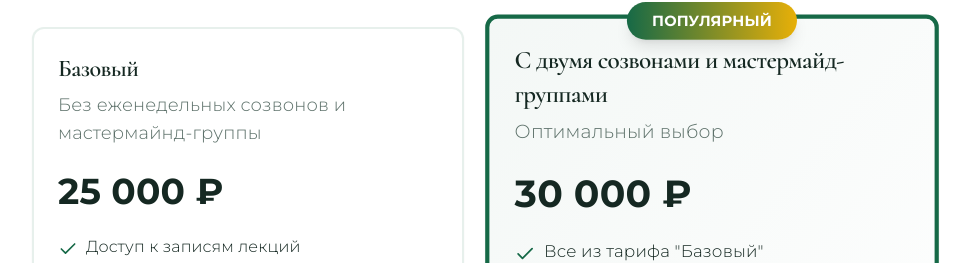
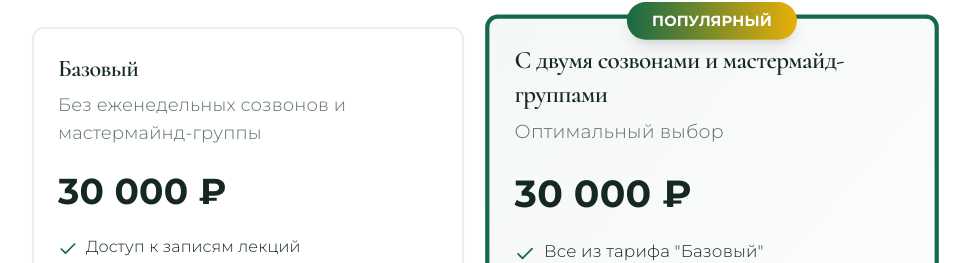
Before and after one commit to pr-poehali-dev/neuro-design-course-1, a React (Vite) app: page / in a window 1280 px wide. Shown: the part 4897-5160 px from the top of the page, without its empty margins (160-1130 px from the left). Built offline with nearby package versions, Linux system fonts and the light colour scheme.

Commit message:
Обновление 1 компонентов

```diff
--- a/src/pages/Index.tsx
+++ b/src/pages/Index.tsx
@@ -366,7 +366,7 @@ const Index = () => {
               </CardHeader>
               <CardContent>
                 <div className="mb-6">
-                  <span className="text-4xl font-bold">25 000 ₽</span>
+                  <span className="text-4xl font-bold">30 000 ₽</span>
                 </div>
                 <ul className="space-y-3 mb-8">
                   <li className="flex items-start gap-2">
```
